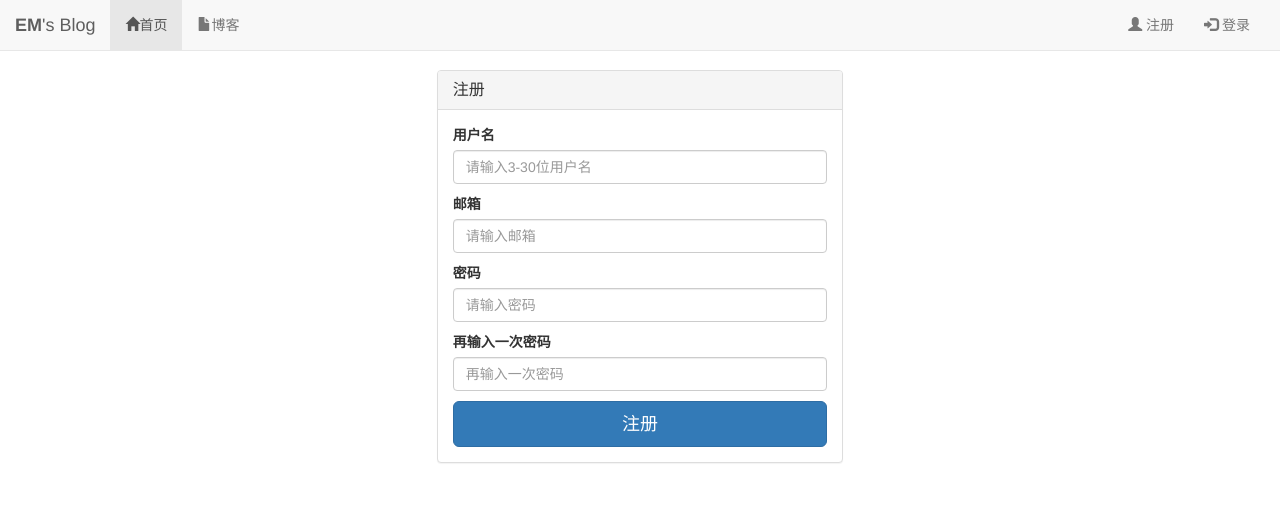
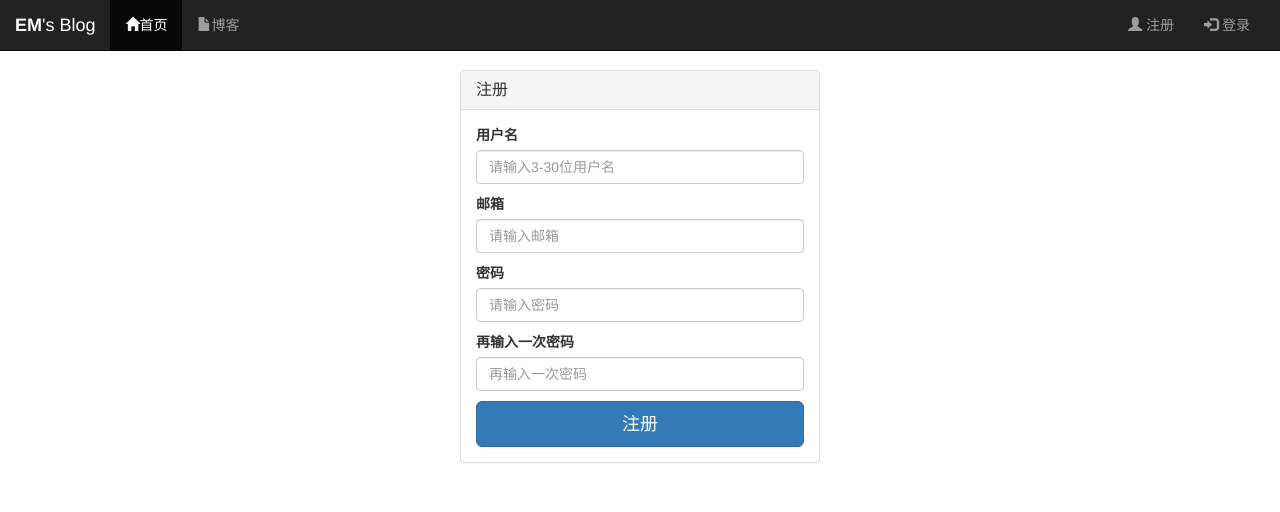
Before and after one commit to Eminjan/Blog, a Django app: page /register/ in a window 1280 px wide. Shown: the top 512 px of the page. Run offline with Django 3.2, Linux system fonts and the light colour scheme; some libraries are stand-ins or nearby versions.

Commit message:
优化页面满屏显示

```diff
--- a/templates/base.html
+++ b/templates/base.html
@@ -4,7 +4,8 @@
 <head>
     <meta charset="utf-8">
     <meta http-equiv="X-UA-Compatible" content="IE=edge">
-    <meta name="viewport" content="width=device-width, initial-scale=1">
+    <meta name="viewport" content="width=device-width, initial-scale=1, maximum-scale=1, user-scalable=no">
+
     <title>{% block title %}{% endblock %}</title>
     <link rel="shortcut icon" href="{% static 'media/favicon.ico' %}">
     <link rel="stylesheet" href="{% static 'base.css' %}">
@@ -15,7 +16,7 @@
     {% block header_extends %}{% endblock %}
 </head>
 <body>
-<div class="navbar navbar-default navbar-fixed-top" role="navigation">
+<div class="navbar navbar-inverse navbar-fixed-top" role="navigation">
     <div class="container-fluid">
         <div class="navbar-header">
             <a class="navbar-brand" href="{% url 'home' %}">
@@ -94,7 +95,6 @@
 </div>
 <script>
         window.onload = function(){
-
             // new Top({s:180,th:400,w:20,h:20});
             new Top({s:180,th:400,w:50,h:50,dImg:"{% static 'media/top.png' %}"});
         }
--- a/templates/blog_detail.html
+++ b/templates/blog_detail.html
@@ -1,10 +1,11 @@
 {% extends 'base.html' %}
+{% load staticfiles %}
 {# 页面标题 #}
 {% block title %}
     {{ blog.title }}|EM's Blog
 {% endblock %}
 {% block nav_blog_active %}active{% endblock %}
-{% load staticfiles %}
+
 {% load comment_tags %}
 
 
@@ -22,6 +23,7 @@
 {% endblock %}
 
 {% block content %}
+     <div class="container">
     <div class="container">
         <div class="row">
            <div class="col-md-8 col-md-offset-2">
@@ -120,6 +122,7 @@
     </div>
 
 
+
 {% endblock %}
 
 {% block script_extends %}
--- a/templates/register.html
+++ b/templates/register.html
@@ -8,7 +8,7 @@
 {% block nav_home_active %}active{% endblock %}
 
 {% block content %}
-    <div class="containter">
+    <div class="container">
         <div class="row">
             <div class="col-xs-10 col-xs-offset-1 col-md-4 col-md-offset-4">
                 <div class="panel panel-default">
```
Also changed, not shown: templates/login.html (+3 -5 lines).
